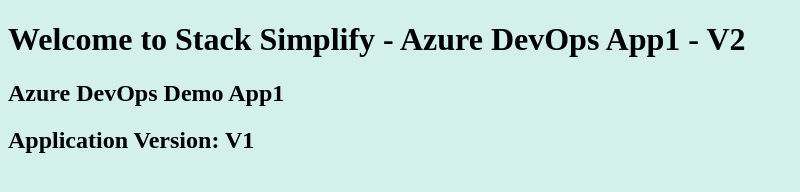
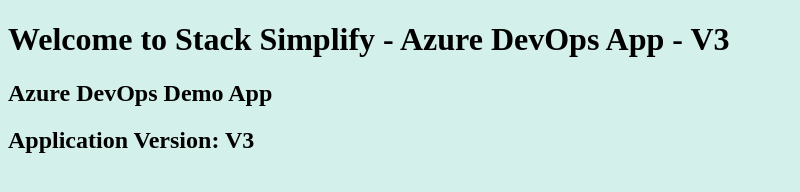
Before and after one commit to sridharraghunathan/azure-devops-github-acr-aks-app1, a plain HTML site: page index.html in a window 1280 px wide. Shown: the whole page, without its empty margins (0-800 px from the left). Drawn offline with Linux system fonts and the light colour scheme.

Commit message:
V3 updated index.html

```diff
--- a/index.html
+++ b/index.html
@@ -1,9 +1,9 @@
 <!DOCTYPE html>
 <html>
    <body style="background-color:rgb(212, 240, 234);">
-      <h1>Welcome to Stack Simplify - Azure DevOps App1 - V2
+      <h1>Welcome to Stack Simplify - Azure DevOps App - V3
       </h1>
-      <h2>Azure DevOps Demo App1</h2>
-      <h2>Application Version: V1</h2>
+      <h2>Azure DevOps Demo App</h2>
+      <h2>Application Version: V3</h2>
    </body>
 </html>
```
